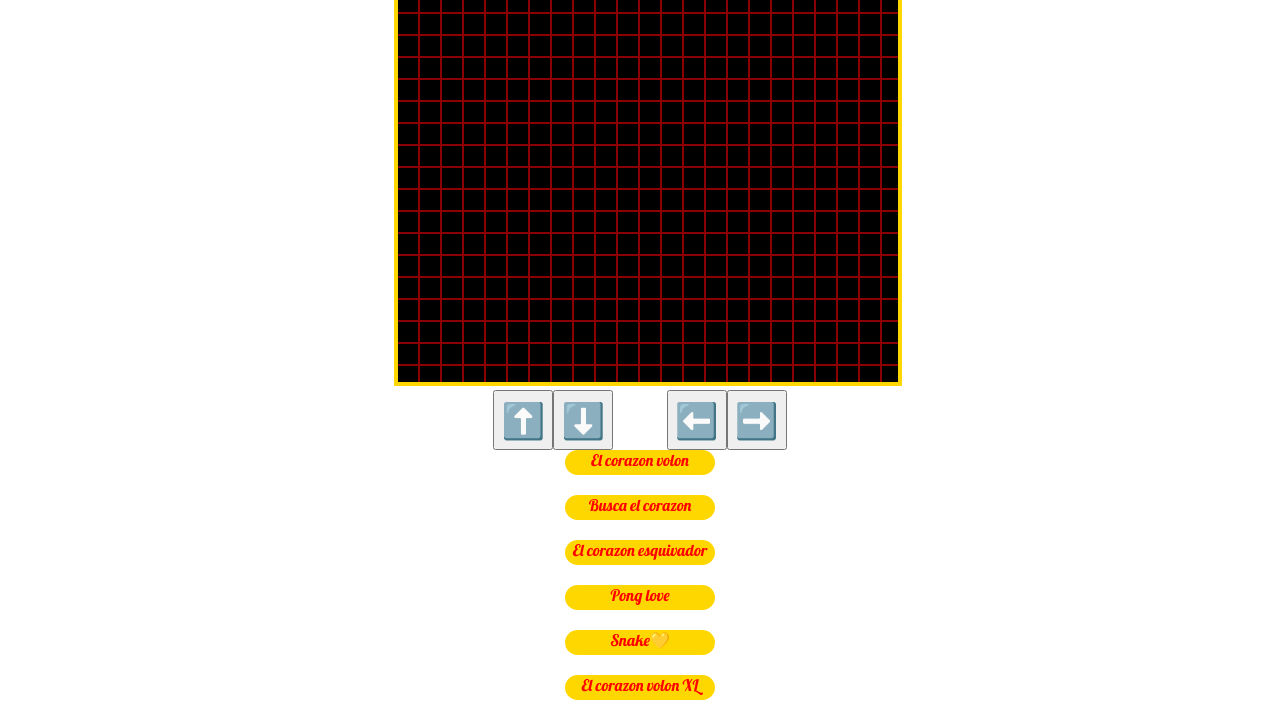
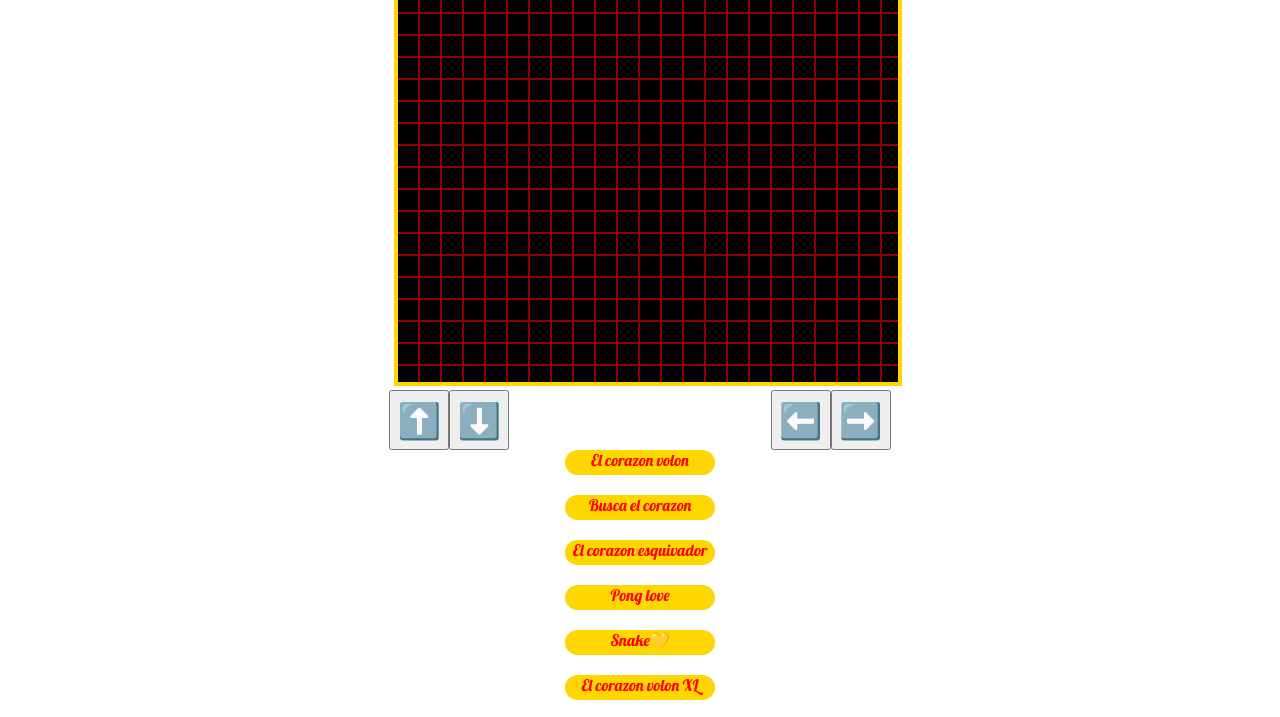
Before and after one commit to Ricardo-we/unproyectoespecial, a plain HTML site: page juego5.html in a window 1280 px wide. Shown: the part 622-1339 px from the top of the page. Drawn offline with Linux system fonts and the light colour scheme.

Commit message:
Update estilosJuego5.css

```diff
--- a/css/estilosJuego5.css
+++ b/css/estilosJuego5.css
@@ -14,8 +14,8 @@
     display: flex;
     flex-direction: row;
     justify-content: space-evenly;
-    width: 400px;
-
+    width: 100%;
+    text-align: center;
     margin: auto;
 }
 
```
